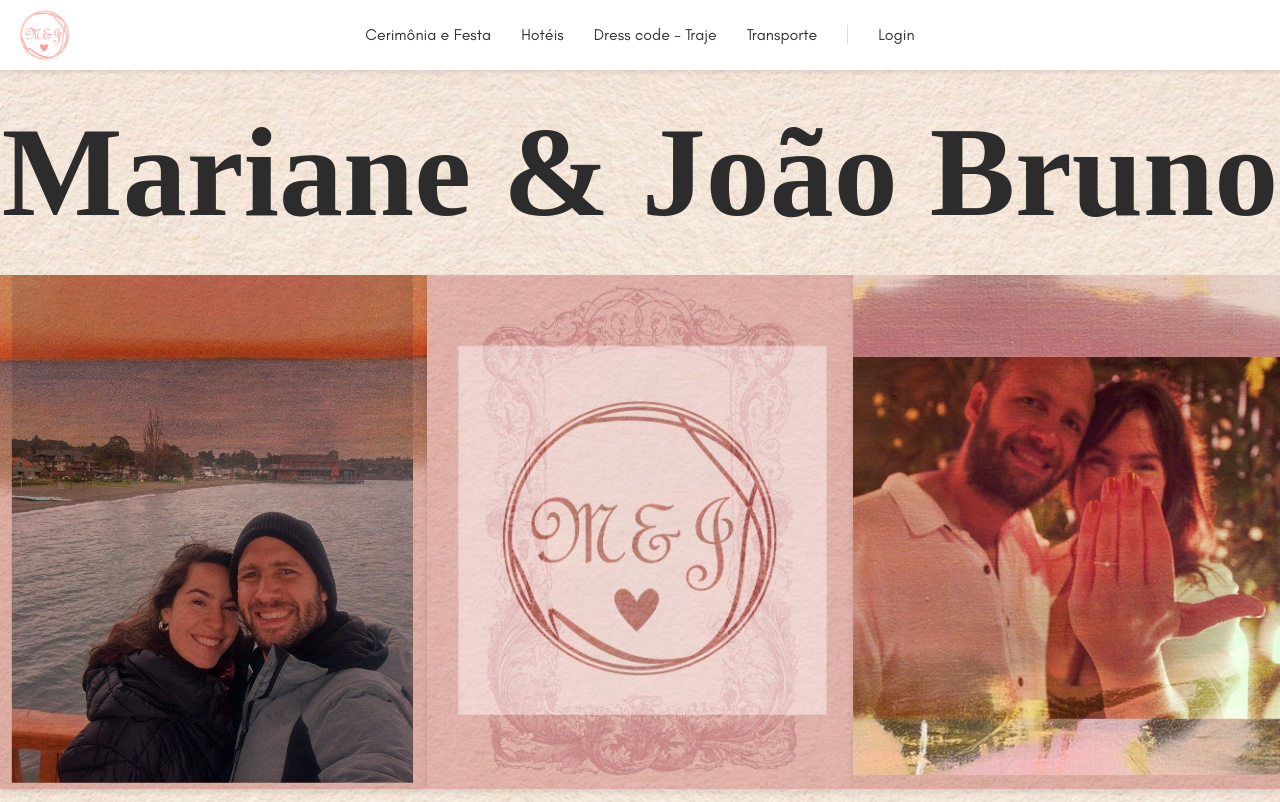
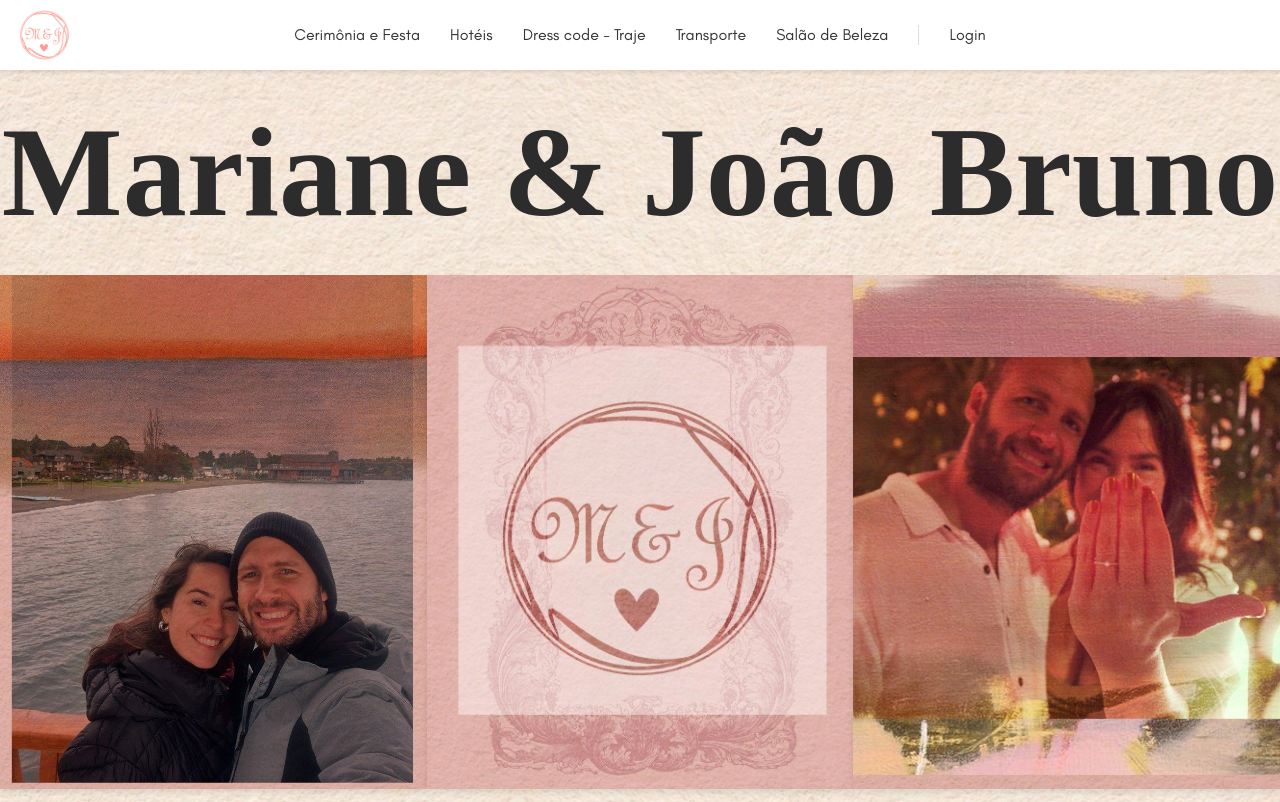
Before and after one commit to joaobrunoah/site-casamento, a React (Create React App) app in the folder client/: page / in a window 1280 px wide. Shown: the top 802 px of the page. Built offline with nearby package versions, Linux system fonts and the light colour scheme; no server answers; the HTML template or start-up script is replaced by a standard one; a web font is replaced by a local one.

Commit message:
Add beauty salon to navigation
- Added a "Salão de Beleza" button to the navigation menu to allow quick access to the beauty salon section.

```diff
--- a/client/src/components/Navigation.tsx
+++ b/client/src/components/Navigation.tsx
@@ -79,6 +79,11 @@ const Navigation: React.FC = () => {
           <li>
             <button onClick={() => handleHomeClick('transport')}>
               Transporte
+            </button>
+          </li>
+          <li>
+            <button onClick={() => handleHomeClick('beauty-salon')}>
+              Salão de Beleza
             </button>
           </li>
           {showConfirmationForm && (
@@ -167,6 +172,11 @@ const Navigation: React.FC = () => {
             Transporte
           </button>
         </li>
+        <li>
+          <button onClick={() => handleHomeClick('beauty-salon')}>
+            Salão de Beleza
+          </button>
+        </li>
         {showConfirmationForm && (
           <li>
             <Link to="/attending-form" onClick={closeMenu}>
```
